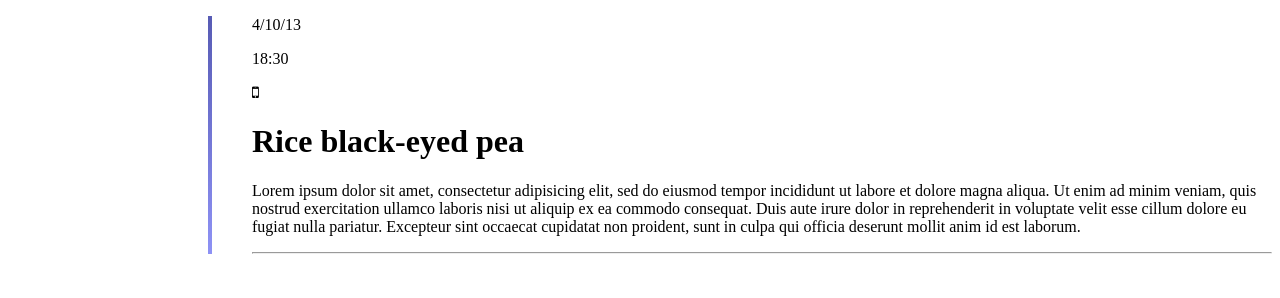
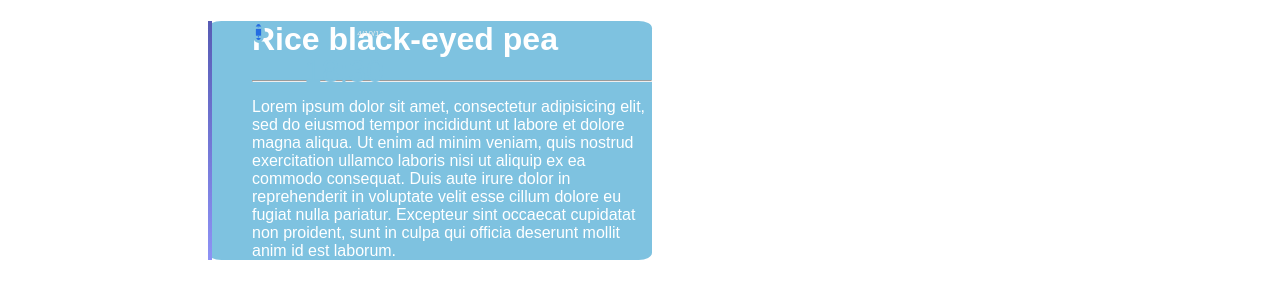
Before and after one commit to davidcawton/04-timeline, a plain HTML site: page index.html in a window 1280 px wide. Drawn offline with Linux system fonts and the light colour scheme.

Commit message:
More CSS Markup

```diff
--- a/app.css
+++ b/app.css
@@ -5,3 +5,46 @@
   border-image:
       linear-gradient(to bottom, #575bb4, #8e92f5) 1 100%;
 }
+
+ul {
+  width: 400px;
+  left: 20%;
+  border-radius: 3%;
+  background: #7ec2e0;
+  color: #ffffff;
+  font-family:sans-serif;
+
+}
+
+hr {
+  color: #fff;
+}
+
+.date, .time {
+  position: absolute;
+  right: 70%;
+}
+
+.fa-mobile{
+  background-color: #246ce2;
+  border-radius: 50%;
+  border: 3px #7ec2e0 solid;
+  position: absolute;
+
+
+  color: #7ec2e0;
+}
+
+.date {
+  color: #eee;
+  font-size: .5em;
+}
+
+.time {
+  color: #7ec2e0;
+  font-size: 2em;
+}
+
+.description-box {
+
+}
--- a/index.html
+++ b/index.html
@@ -8,13 +8,15 @@
 </head>
 <body>
   <ul class="timeline">
-    <li><p class="date">4/10/13</p></li>
-    <li><p class="time">18:30</p></li>
-    <li><i class="fa fa-mobile"></i></li>
-    <li><h1 class="title">Rice black-eyed pea</h1></li>
-    <li><p class="desctiption"> Lorem ipsum dolor sit amet, consectetur adipisicing elit, sed do eiusmod tempor incididunt ut labore et dolore magna aliqua. Ut enim ad minim veniam, quis nostrud exercitation ullamco laboris nisi ut aliquip ex ea commodo consequat. Duis aute irure dolor in reprehenderit in voluptate velit esse cillum dolore eu fugiat nulla pariatur. Excepteur sint occaecat cupidatat non proident, sunt in culpa qui officia deserunt mollit anim id est laborum.</p></li>
-    <li><hr></li>
-
+    <li><p class="date">4/10/13</p>
+    <p class="time">18:30</p>
+    <i class="fa fa-mobile"></i>
+    <div class="description-box">
+    <h1 class="title">Rice black-eyed pea</h1>
+    <hr>
+    <p class="desctiption"> Lorem ipsum dolor sit amet, consectetur adipisicing elit, sed do eiusmod tempor incididunt ut labore et dolore magna aliqua. Ut enim ad minim veniam, quis nostrud exercitation ullamco laboris nisi ut aliquip ex ea commodo consequat. Duis aute irure dolor in reprehenderit in voluptate velit esse cillum dolore eu fugiat nulla pariatur. Excepteur sint occaecat cupidatat non proident, sunt in culpa qui officia deserunt mollit anim id est laborum.</p>
+    </div>
+    </li>
   </ul>
 </body>
 </html>
```
